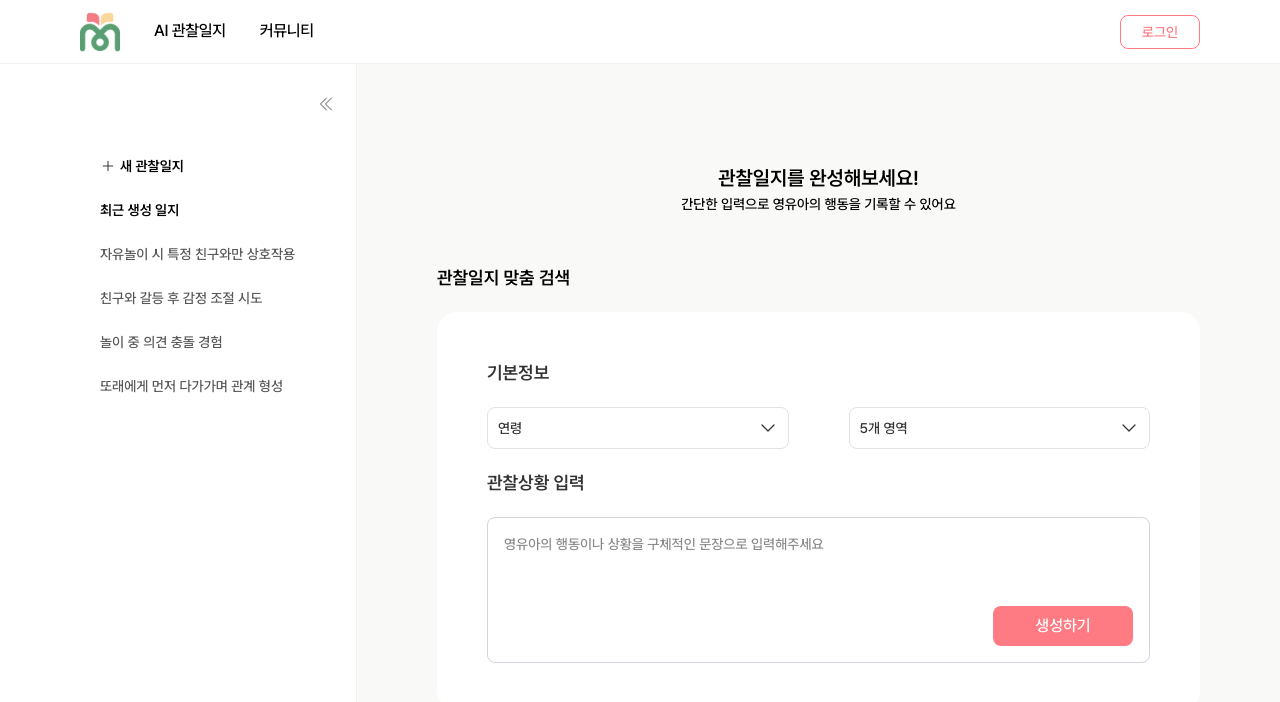
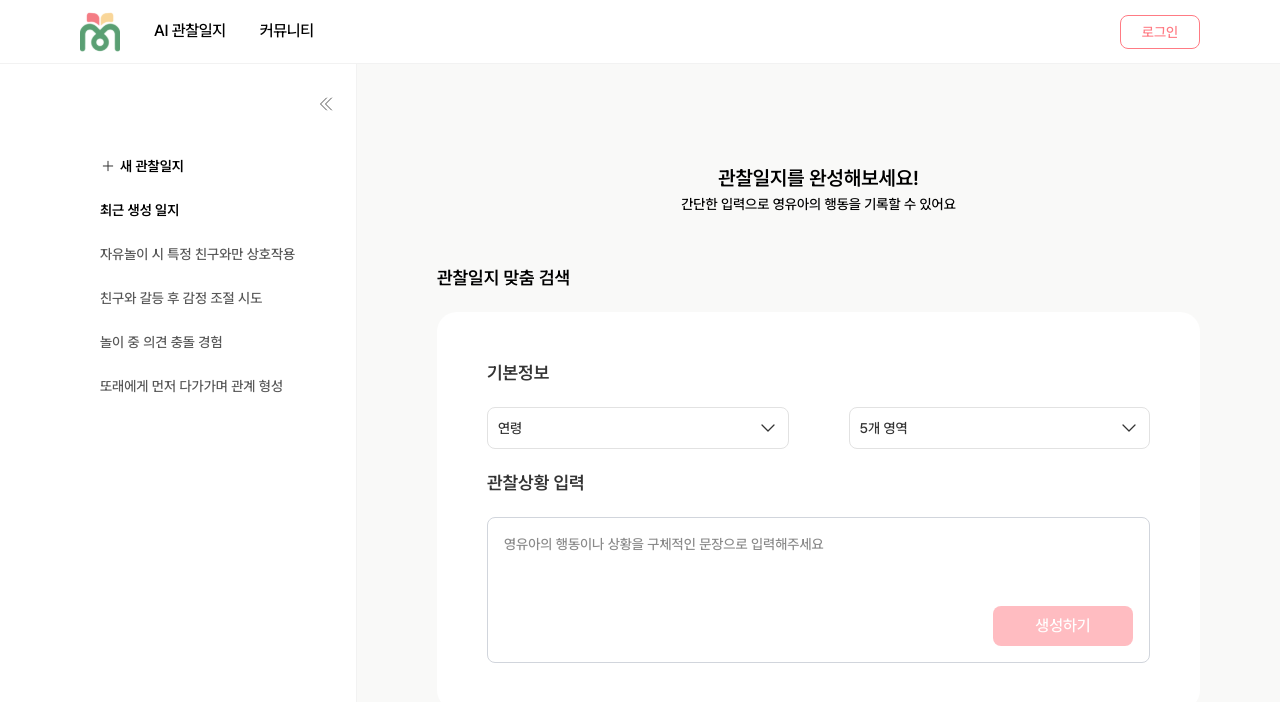
Before and after one commit to 7-baduki/moassam-frontend, a Next.js app: page /observations in a window 1280 px wide. Shown: the top 702 px of the page. Built offline with nearby package versions, Linux system fonts and the light colour scheme.

Commit message:
feature: 관찰일지 AI 생성하기 버튼 활성화 조건 추가 (#32)

```diff
--- a/components/observations/ObservationCreateForm.tsx
+++ b/components/observations/ObservationCreateForm.tsx
@@ -27,6 +27,8 @@ export default function ObservationCreateForm() {
   const [age, setAge] = useState('');
   const [areas, setAreas] = useState<string[]>([]);
   const [content, setContent] = useState('');
+
+  const isFormValid = !!age && areas.length > 0 && content.trim().length > 0;
 
   const handleSubmit = () => {
     // TODO: API 연동
@@ -72,7 +74,7 @@ export default function ObservationCreateForm() {
             value={content}
             onChange={(e) => setContent(e.target.value)}
             action={
-              <Button size="md" onClick={handleSubmit}>
+              <Button size="md" onClick={handleSubmit} disabled={!isFormValid}>
                 생성하기
               </Button>
             }
```
